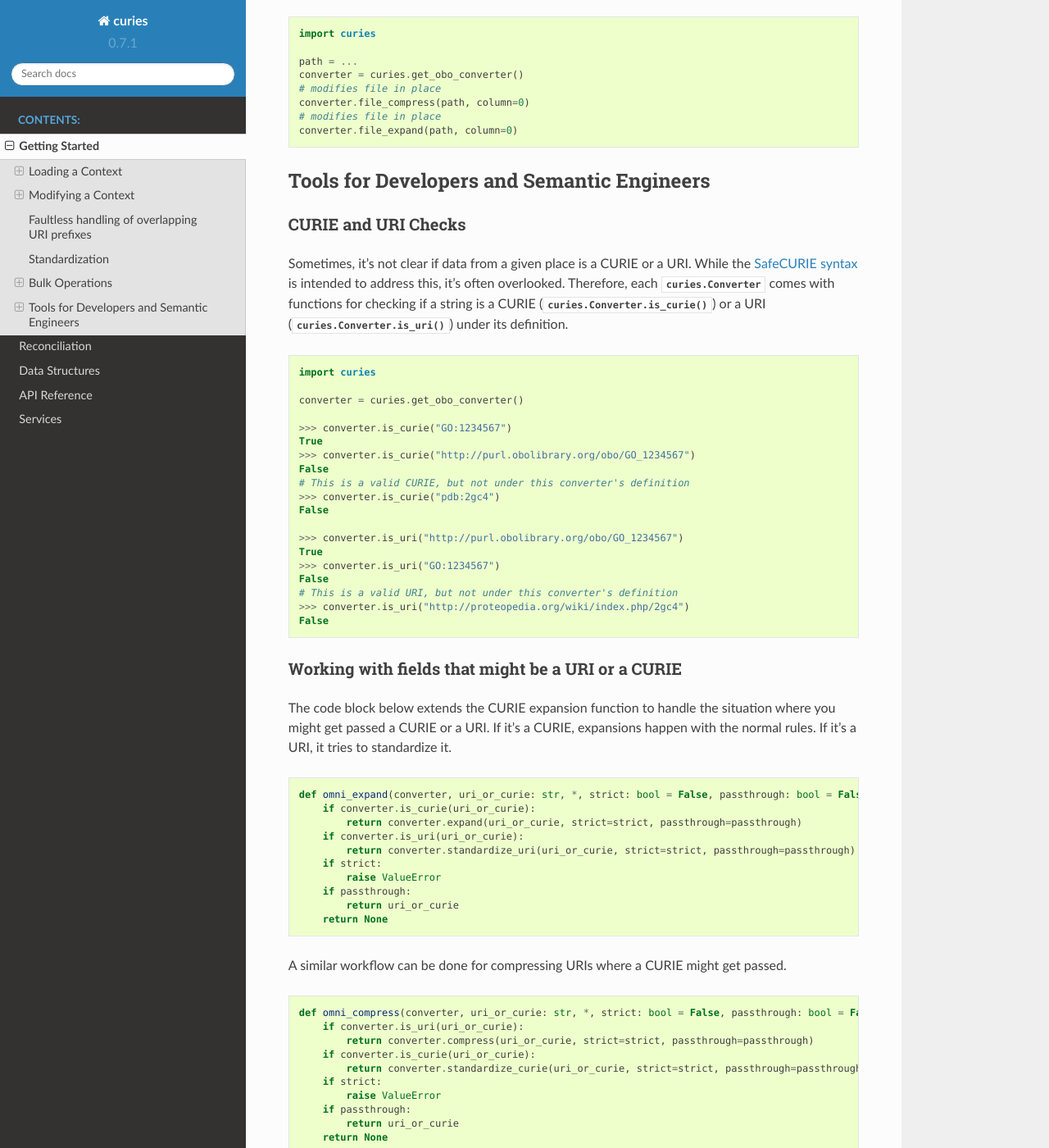
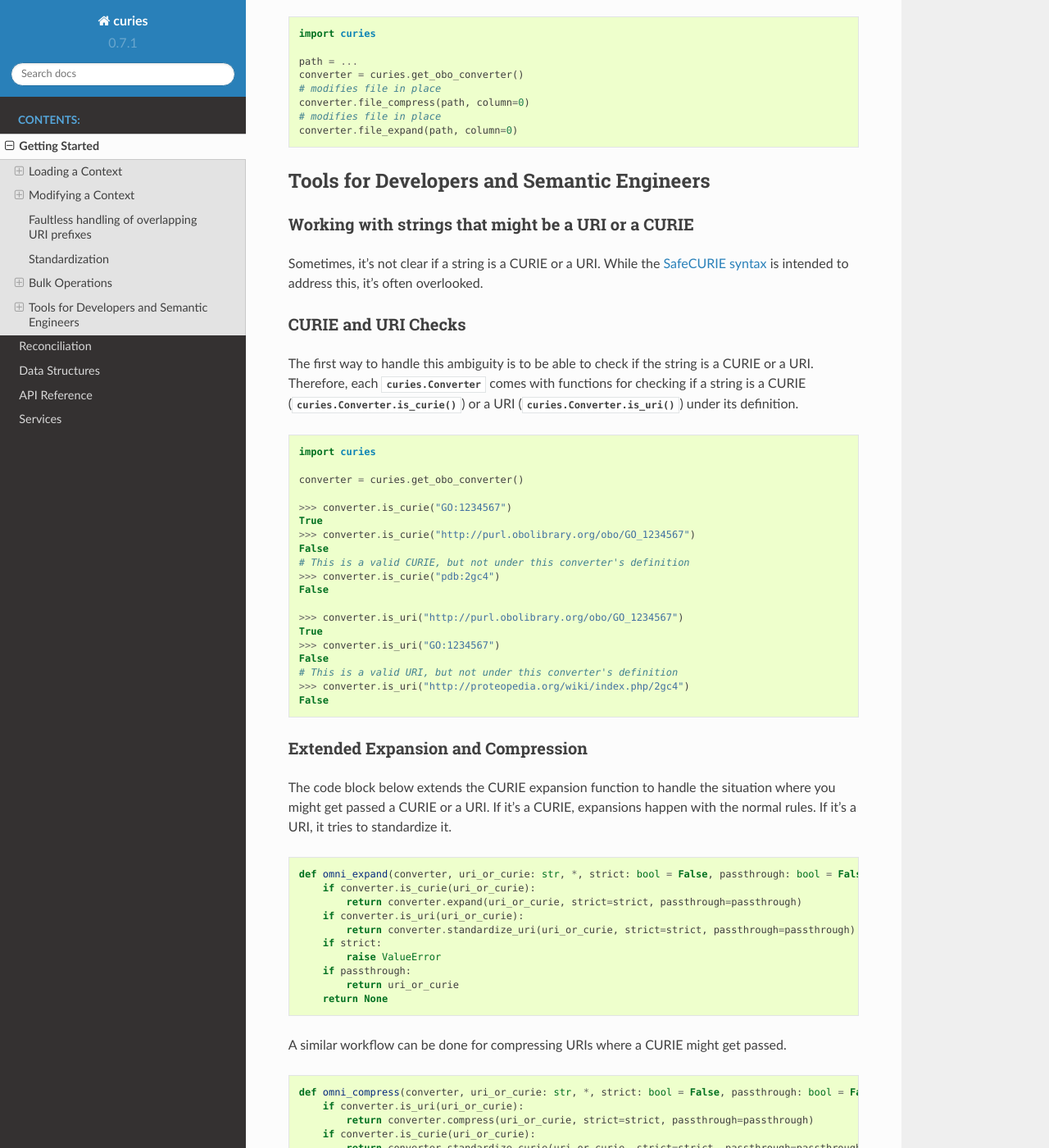
Before and after one commit to biopragmatics/curies, a Sphinx documentation site: the page built from docs/source/tutorial.rst, in a window 1280 px wide and 1400 px high, scrolled down 12492 px. Shown: the whole window at 82% size. Built offline with Sphinx 7.4.7 and the Read the Docs theme 2.0.0, drawn with Linux system fonts in a browser that asks for light colours.

Commit message:
Update tutorial.rst

```diff
--- a/docs/source/tutorial.rst
+++ b/docs/source/tutorial.rst
@@ -649,11 +649,17 @@ Apply in bulk to a CSV file with :meth:`curies.Converter.file_expand` and
 
 Tools for Developers and Semantic Engineers
 -------------------------------------------
+
+Working with strings that might be a URI or a CURIE
+~~~~~~~~~~~~~~~~~~~~~~~~~~~~~~~~~~~~~~~~~~~~~~~~~~~
+Sometimes, it's not clear if a string is a CURIE or a URI. While
+the `SafeCURIE syntax <https://www.w3.org/TR/2010/NOTE-curie-20101216/#P_safe_curie>`_
+is intended to address this, it's often overlooked.
+
 CURIE and URI Checks
 ~~~~~~~~~~~~~~~~~~~~
-Sometimes, it's not clear if data from a given place is a CURIE or a URI. While
-the `SafeCURIE syntax <https://www.w3.org/TR/2010/NOTE-curie-20101216/#P_safe_curie>`_
-is intended to address this, it's often overlooked. Therefore, each :class:`curies.Converter`
+The first way to handle this ambiguity is to be able to check if the string is a CURIE
+or a URI. Therefore, each :class:`curies.Converter`
 comes with functions for checking if a string is a CURIE (:meth:`curies.Converter.is_curie`)
 or a URI (:meth:`curies.Converter.is_uri`) under its definition.
 
@@ -679,8 +685,8 @@ or a URI (:meth:`curies.Converter.is_uri`) under its definition.
     >>> converter.is_uri("http://proteopedia.org/wiki/index.php/2gc4")
     False
 
-Working with fields that might be a URI or a CURIE
-~~~~~~~~~~~~~~~~~~~~~~~~~~~~~~~~~~~~~~~~~~~~~~~~~~
+Extended Expansion and Compression
+~~~~~~~~~~~~~~~~~~~~~~~~~~~~~~~~~~
 The code block below extends the CURIE expansion function to handle the situation where
 you might get passed a CURIE or a URI. If it's a CURIE, expansions happen with the normal
 rules. If it's a URI, it tries to standardize it.
```
